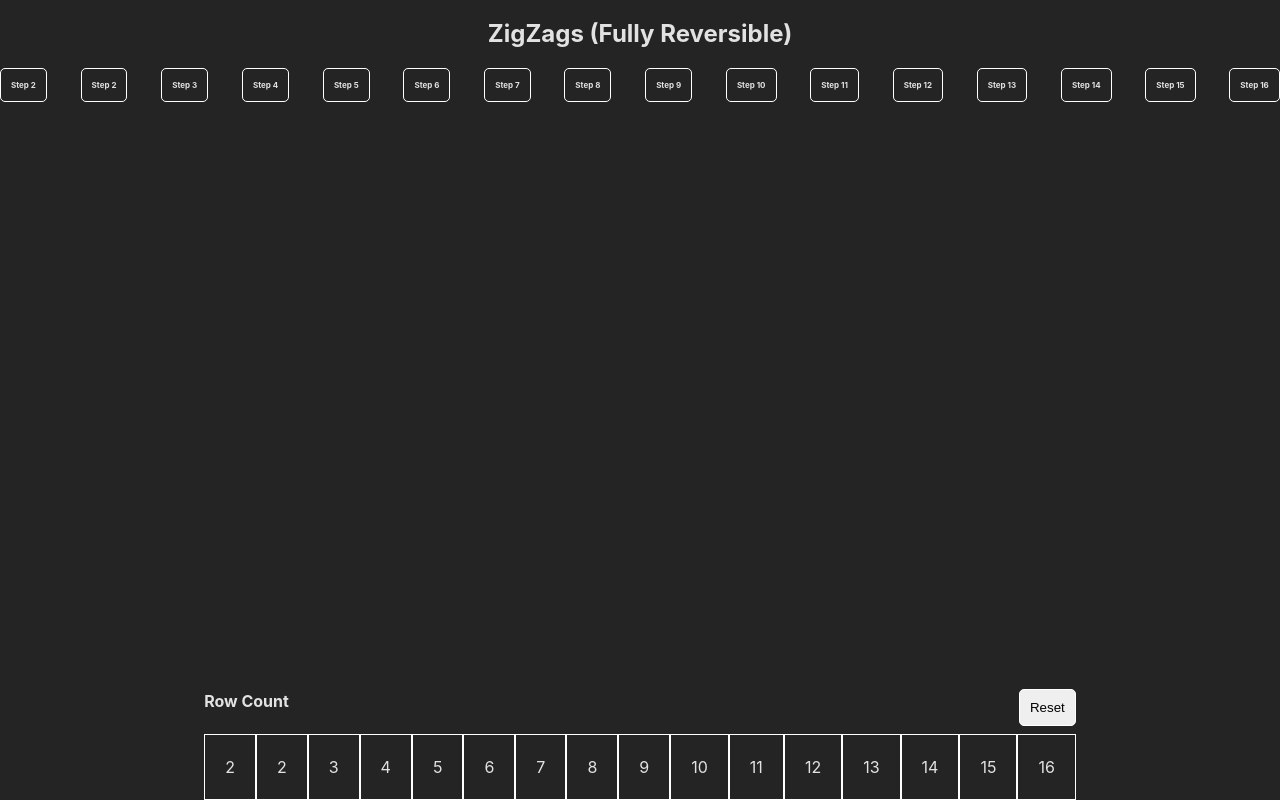
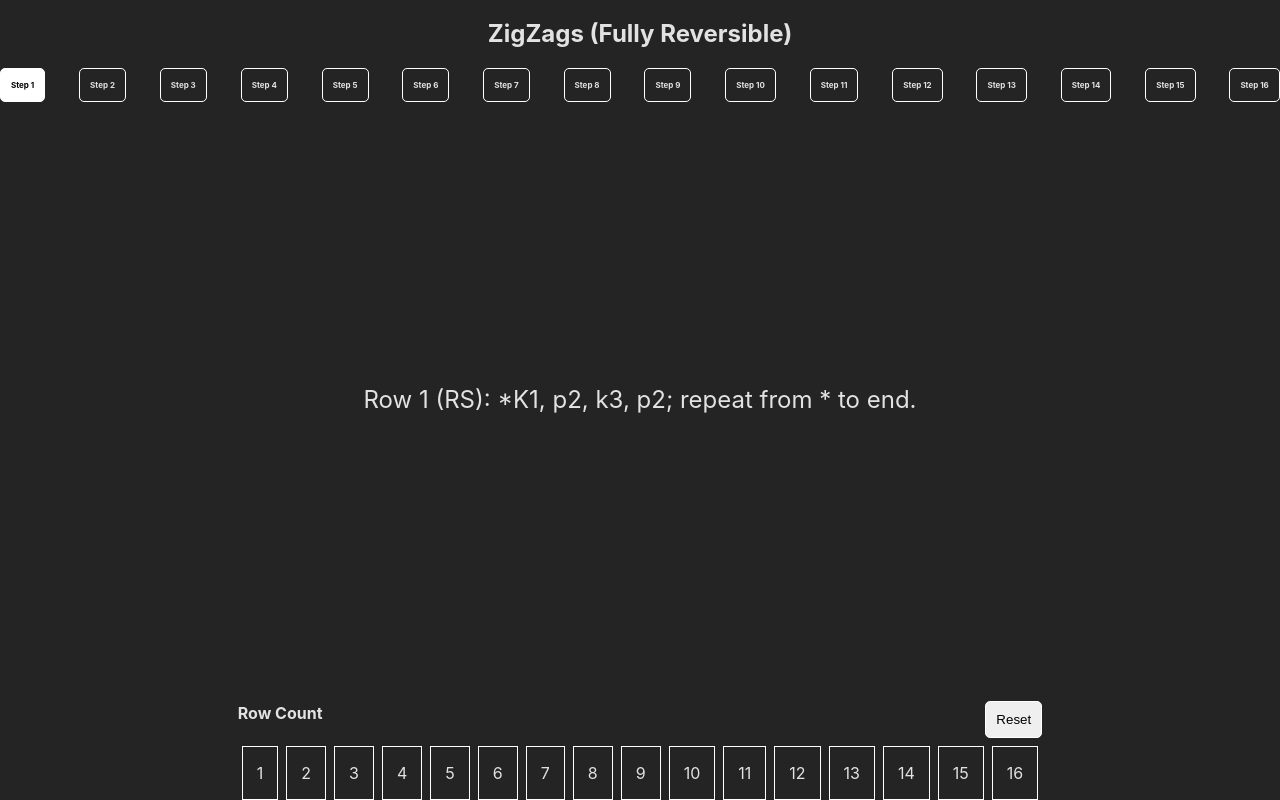
Before and after one commit to monoclefox/yarn-party, a React (Vite) app: page / in a window 1280 px wide. Built offline with nearby package versions, Linux system fonts and the light colour scheme.

Commit message:
data and style tweaks

```diff
--- a/src/App.css
+++ b/src/App.css
@@ -72,6 +72,7 @@ body {
   bottom: 0;
   left: 0;
   right: 0;
+
 }
 
 .counter-title {
@@ -84,11 +85,13 @@ body {
   display: flex;
   flex-direction: row;
   justify-content: space-between;
+  width: 100%;
 }
 
 .counter-items {
   display: flex;
   flex-direction: row;
+  justify-content: space-between;
   width: 100%;
 }
 
@@ -101,7 +104,8 @@ body {
 
 .counter-item {
   border: 1px solid white;
-  padding: 20px;
+  padding: 14px;
+  margin: 0 4px;
   &.selected {
     background-color: white;
     color: black;
--- a/src/yarn-party-data.json
+++ b/src/yarn-party-data.json
@@ -2,7 +2,7 @@
   "title": "ZigZags (Fully Reversible)",
   "items": [
     {
-      "id": 1,
+      "id": 0,
       "text": "Row 1 (RS): *K1, p2, k3, p2; repeat from * to end."
     },
     {
```
